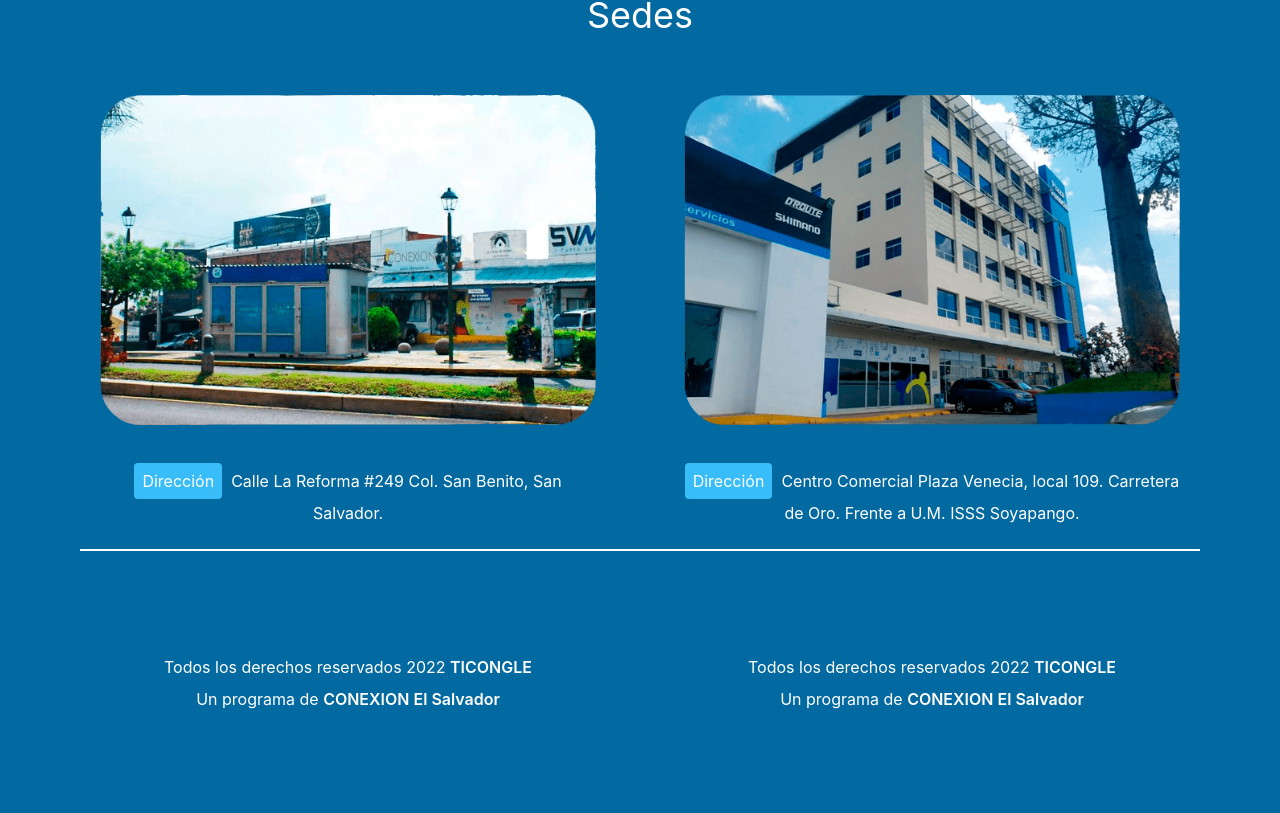
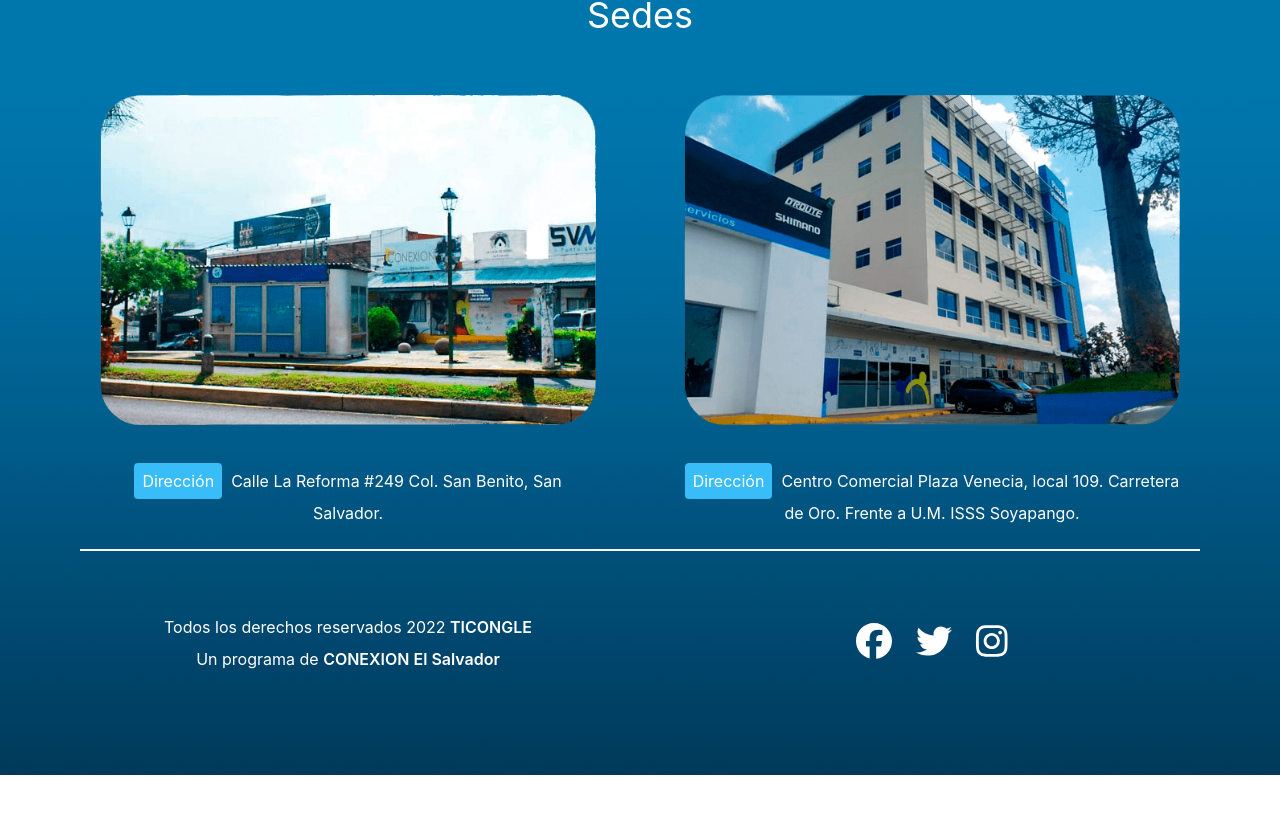
Before and after one commit to Emerson21983/conexion-, a React (Create React App) app: page / in a window 1280 px wide. Shown: the part 4884-5697 px from the top of the page. After the commit the page ends 5659 px from the top, so only its background shows below. Built offline with nearby package versions, Linux system fonts and the light colour scheme.

Commit message:
Home terminado

```diff
--- a/package.json
+++ b/package.json
@@ -4,6 +4,7 @@
   "private": true,
   "dependencies": {
     "@fortawesome/fontawesome-svg-core": "^6.1.1",
+    "@fortawesome/free-brands-svg-icons": "^6.1.1",
     "@fortawesome/free-regular-svg-icons": "^6.1.1",
     "@fortawesome/free-solid-svg-icons": "^6.1.1",
     "@fortawesome/react-fontawesome": "^0.2.0",
--- a/src/views/inicio.jsx
+++ b/src/views/inicio.jsx
@@ -8,6 +8,10 @@
 import imagenesSedes from '../images/Home/5_Sedes/imagenesSedes';
 import Carreras from '../views/Carreras';
 import Carousel2 from '../components/CarouselAliados';
+import { faUsers, faEnvelope, faPhone, faLocationDot, faLanguage, faPenToSquare, faChartLine, faBars, faFacebookSquare } from "@fortawesome/free-solid-svg-icons";
+import { FontAwesomeIcon } from "@fortawesome/react-fontawesome";
+
+import { faFacebook, faTwitter, faInstagram } from "@fortawesome/free-brands-svg-icons";
 
 function Inicio() {
   return (
@@ -93,14 +97,14 @@
       <div className="bg-white p-5">
         <Carousel2 />
       </div>
-      <div className="w-full p-20 bg-sky-700" >
+      <div className="w-full p-20" style={{ 'backgroundImage': 'url("' + imagenesSedes.fondo_sedes_min + '")', "backgroundAttachment": "fixed" }}>
         <h1 className='text-center text-white text-4xl'>Sedes</h1>
         <div class="gap-12 columns-1 lg:columns-2 mt-10">
           <div className='p-5'>
             <div>
               <center><img src={imagenesSedes.conexion_san_benito_min} alt="" /></center>
               <p className="text-justify">
-              <h1 className='mt-10 text-center text-white leading-loose'><span className='p-2 bg-sky-400 rounded'>Dirección</span>&nbsp;&nbsp;Calle La Reforma #249 Col. San Benito, San Salvador.</h1>
+                <h1 className='mt-10 text-center text-white leading-loose'><span className='p-2 bg-sky-400 rounded'>Dirección</span>&nbsp;&nbsp;Calle La Reforma #249 Col. San Benito, San Salvador.</h1>
               </p>
             </div>
           </div>
@@ -108,7 +112,7 @@
             <div>
               <center><img src={imagenesSedes.conexion_soyapango_min} alt="" /></center>
               <p className="text-justify">
-              <h1 className='mt-10 text-center text-white leading-loose'><span className='p-2 bg-sky-400 rounded'>Dirección</span>&nbsp;&nbsp;Centro Comercial Plaza Venecia, local 109. Carretera de Oro. Frente a U.M. ISSS Soyapango.</h1>
+                <h1 className='mt-10 text-center text-white leading-loose'><span className='p-2 bg-sky-400 rounded'>Dirección</span>&nbsp;&nbsp;Centro Comercial Plaza Venecia, local 109. Carretera de Oro. Frente a U.M. ISSS Soyapango.</h1>
               </p>
             </div>
           </div>
@@ -118,15 +122,23 @@
           <div className='p-5'>
             <div>
               <p className="text-justify">
-              <h1 className='mt-10 text-center text-white leading-loose'>Todos los derechos reservados 2022 <span className='font-semibold'>TICONGLE</span><br />Un programa de <span className='font-semibold'>CONEXION El Salvador</span></h1>
+                <h1 className='text-center text-white leading-loose'>Todos los derechos reservados 2022 <span className='font-semibold'>TICONGLE</span><br />Un programa de <span className='font-semibold'>CONEXION El Salvador</span></h1>
               </p>
             </div>
           </div>
           <div className='p-5'>
-            <div>
-              <p className="text-justify">
-              <h1 className='mt-10 text-center text-white leading-loose'>Todos los derechos reservados 2022 <span className='font-semibold'>TICONGLE</span><br />Un programa de <span className='font-semibold'>CONEXION El Salvador</span></h1>
-              </p>
+            <div className='h-full'>
+              <div className="flex justify-center items-center h-full text-4xl">
+                <a href="https://www.facebook.com/conexion.sv/" target="_blank" rel="noopener noreferrer">
+                  <FontAwesomeIcon icon={faFacebook} className="text-white m-3" />
+                </a>
+                <a href="https://twitter.com/conexion_sv?lang=es" target="_blank" rel="noopener noreferrer">
+                  <FontAwesomeIcon icon={faTwitter} className="text-white m-3" />
+                </a>
+                <a href="https://www.instagram.com/conexion.sv/" target="_blank" rel="noopener noreferrer">
+                  <FontAwesomeIcon icon={faInstagram} className="text-white m-3" />
+                </a>
+              </div>
             </div>
           </div>
         </div>
```
Also changed, not shown: 1 other file (tests, documents, lock files or other folders).
